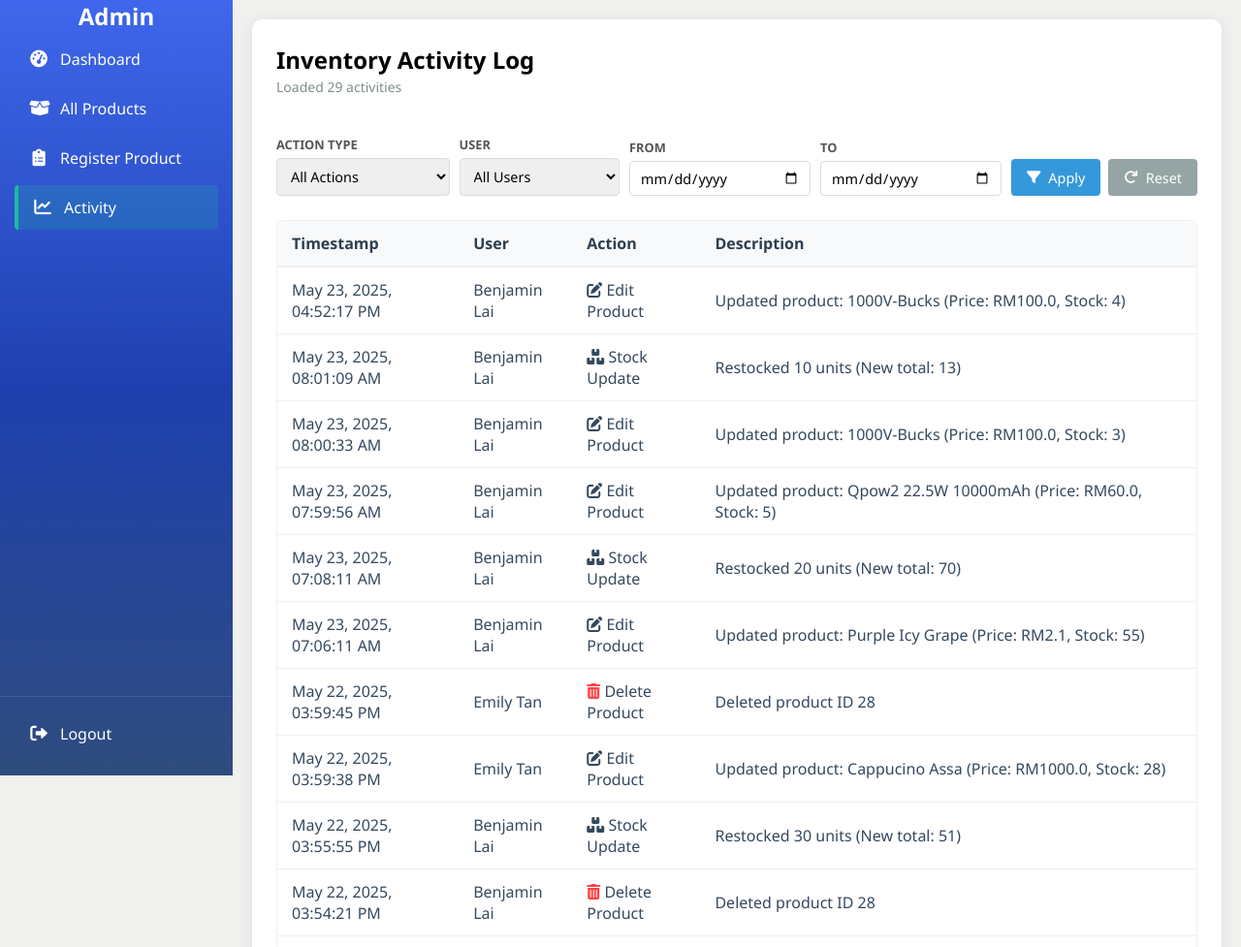
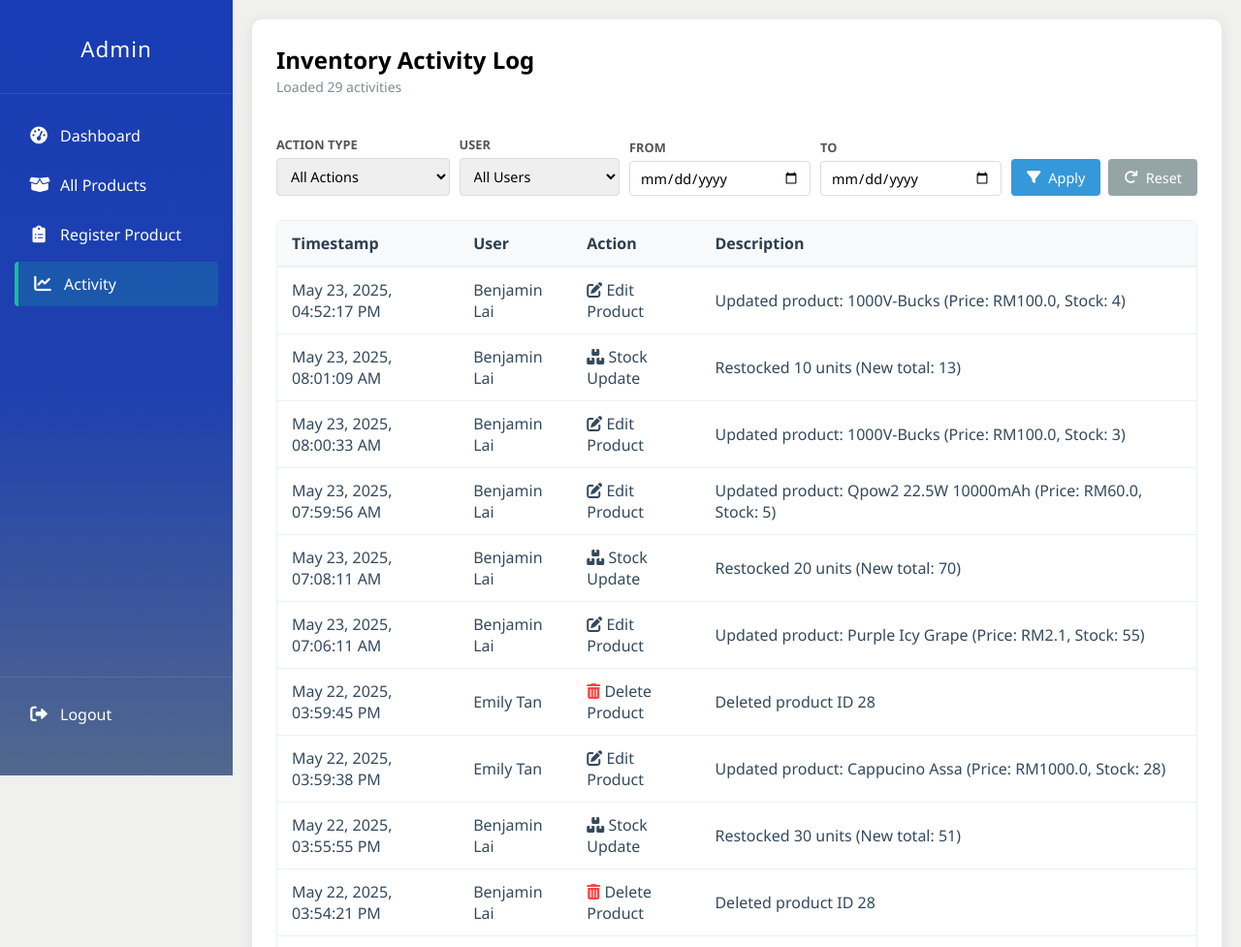
Before and after one commit to boslqx/ALL-2, a Flask app: page /admin/activity in a window 1280 px wide. Shown: the top 977 px of the page at 97% size. Run offline with Flask 3, Linux system fonts and the light colour scheme; data comes from the database, SQL or seed files in the repository; parts of the project's set-up code (start-up, migrations or seed data) failed here and were passed over; some libraries are stand-ins or nearby versions.

Commit message:
Revert "BLUESHEET"
This reverts commit d3b7183ce6565502ee123c90822fd1bc8c36b7d9.

```diff
--- a/static/css/admin.css
+++ b/static/css/admin.css
@@ -15,9 +15,9 @@ body {
 /* ===== Sidebar ===== */
 .sidebar {
     width: 240px;
-    background: linear-gradient(to bottom, #3f67ec 0%, #1e40af 50%, #2f4c7e 100%);
-    color: white;
-    padding: 0;
+    background: linear-gradient(to bottom, #183cb4 0%, #1e40af 50%, #52688d 100%);
+    color: white;
+    padding: 20px 0;
     position: fixed;
     height: 100vh;
     display: flex;
@@ -25,27 +25,23 @@ body {
 }
 
 .logo {
-    padding: 0;
-    margin-bottom: 5px;     /* slight spacing between logo and nav */
     text-align: center;
-}
-
-.sidebar-logo {
-    width: 200px;
-    max-width: 100%;
-    height: auto;
-    display: block;
-    margin: 8px auto 0 auto;  /* small top margin, no bottom */
-    padding: 0;
+    padding: 15px 0 30px;
+    border-bottom: 1px solid rgba(255, 255, 255, 0.1);
+    margin-bottom: 20px;
+}
+
+.logo h2 {
+    font-weight: 300;
+    font-size: 1.4rem;
+    letter-spacing: 1px;
 }
 
 .nav-menu {
     list-style: none;
     padding: 0 15px;
     flex-grow: 1;
-    margin-top: 0;  /* in case nav-menu is pushing down */
-}
-
+}
 
 .nav-item {
     padding: 12px 15px;
--- a/templates/login.html
+++ b/templates/login.html
@@ -10,9 +10,7 @@
 </head>
 <body>
     <div class="login-container">
-        <div class="login-logo">
-            <img src="{{ url_for('static', filename='cover.png') }}" alt="Login Logo">
-        </div>
+        <h2>Login</h2>
         <form method="POST" action="/login">
             <div class="input-group">
                 <label for="username">EMAIL</label>
```
Also changed, not shown: static/css/login.css (+0 -15 lines).
